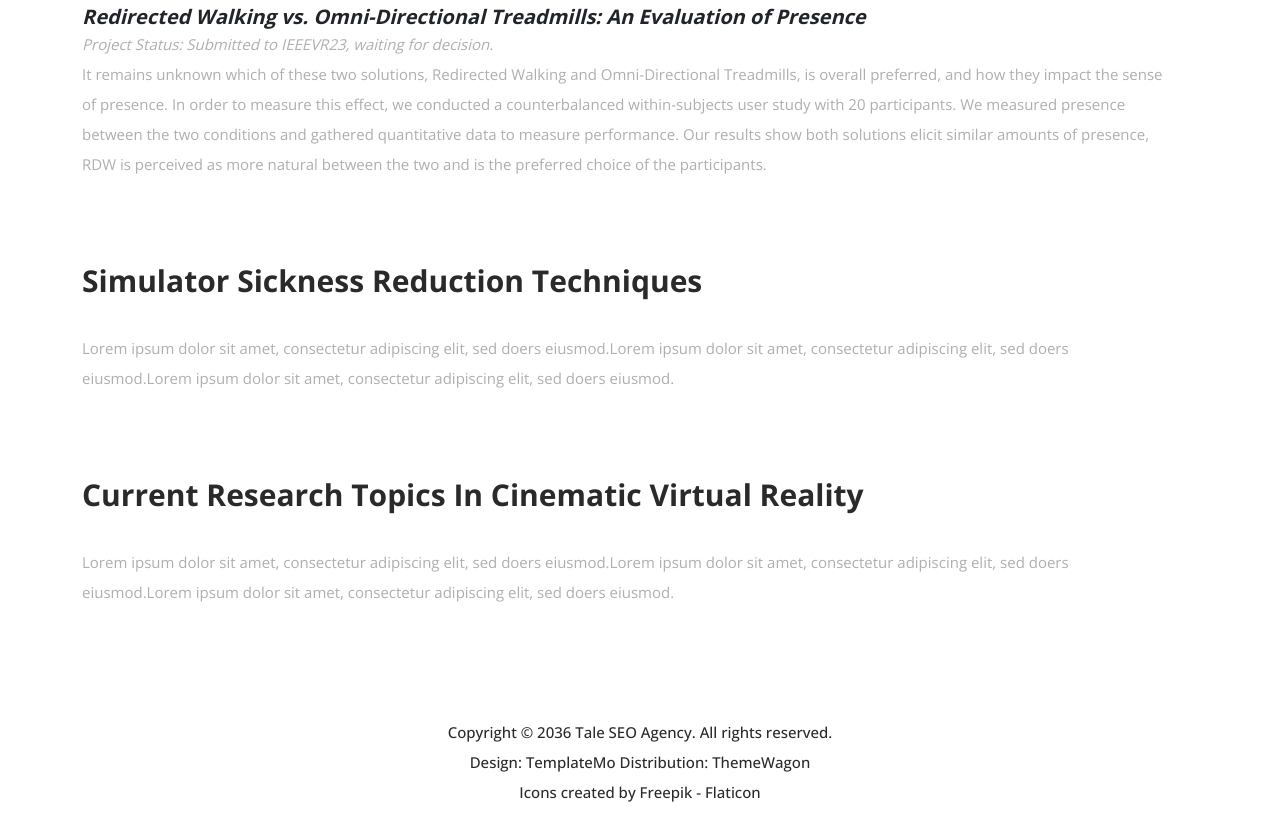
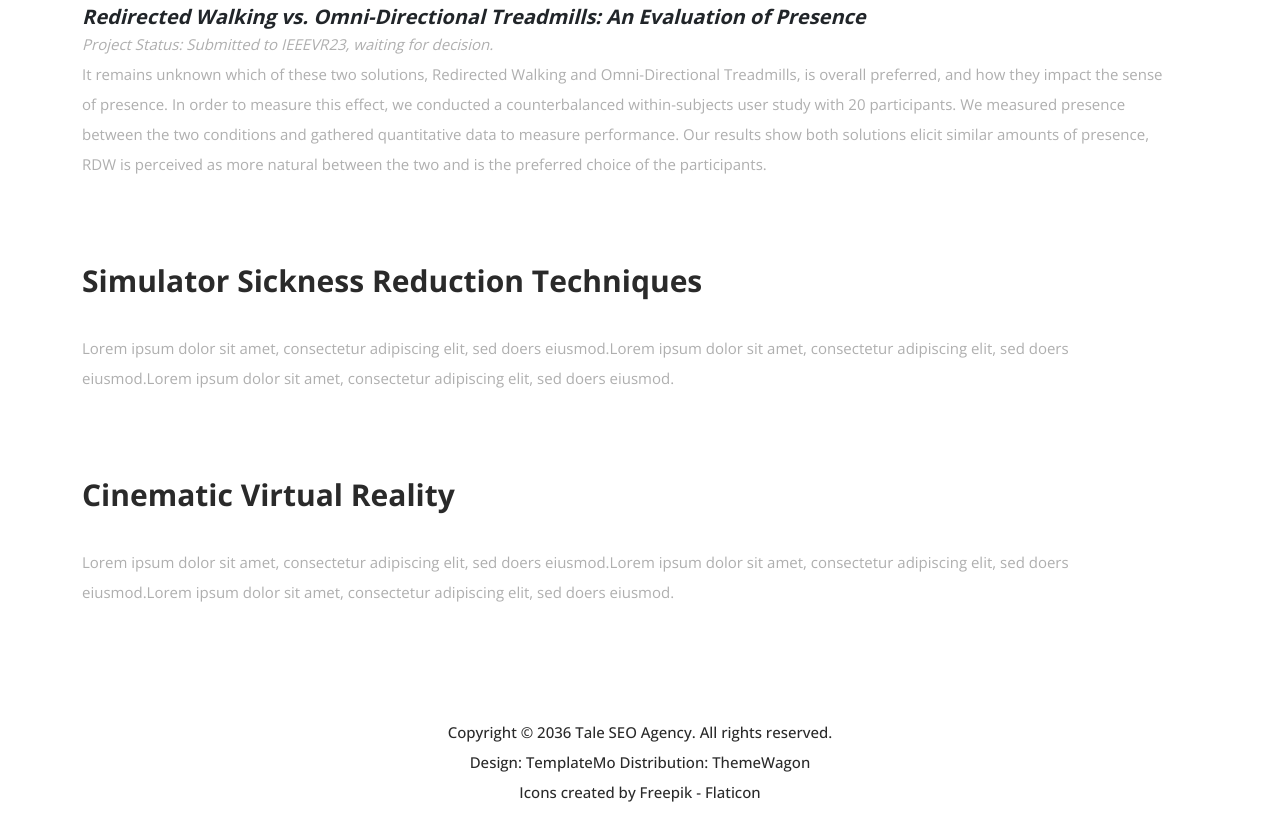
Before and after one commit to raiffas/portfolio, a plain HTML site: page index.html in a window 1280 px wide. Shown: the part 3471-4308 px from the top of the page. Drawn offline with nearby package versions, Linux system fonts and the light colour scheme.

Commit message:
updated resume

```diff
--- a/index.html
+++ b/index.html
@@ -225,7 +225,7 @@ show both solutions elicit similar amounts of presence, RDW is perceived as more
         </div>
         <div class = "row">
           <div class="section-heading">
-            <h2>Current Research Topics in Cinematic Virtual Reality</h2>
+            <h2>Cinematic Virtual Reality</h2>
             <p>Lorem ipsum dolor sit amet, consectetur adipiscing elit, sed doers eiusmod.Lorem ipsum dolor sit amet, consectetur adipiscing elit, sed doers eiusmod.Lorem ipsum dolor sit amet, consectetur adipiscing elit, sed doers eiusmod.</p>
           </div>
         </div>
```
Also changed, not shown: 1 other file.
